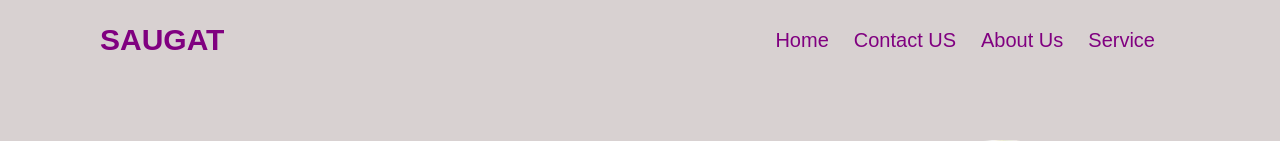
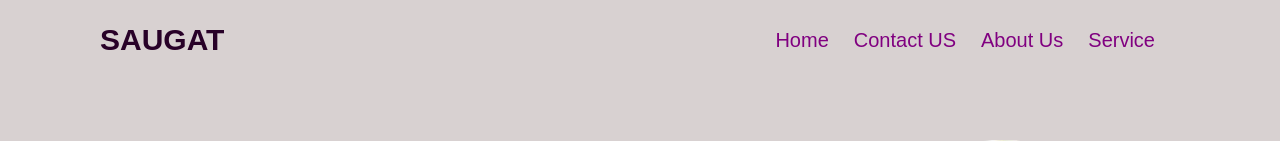
Before and after one commit to saugatgautam1/Practice-Website, a plain HTML site: page index.html in a window 1280 px wide. Shown: the top 141 px of the page. Drawn offline with Linux system fonts and the light colour scheme.

Commit message:
changes in headingprimary

```diff
--- a/css/style.css
+++ b/css/style.css
@@ -29,7 +29,7 @@ nav{
     font-weight: bold;
     text-transform: uppercase;
     font-style: Bold;
-    color:purple;
+    color:rgb(40, 1, 40);
 
 }
 
```
